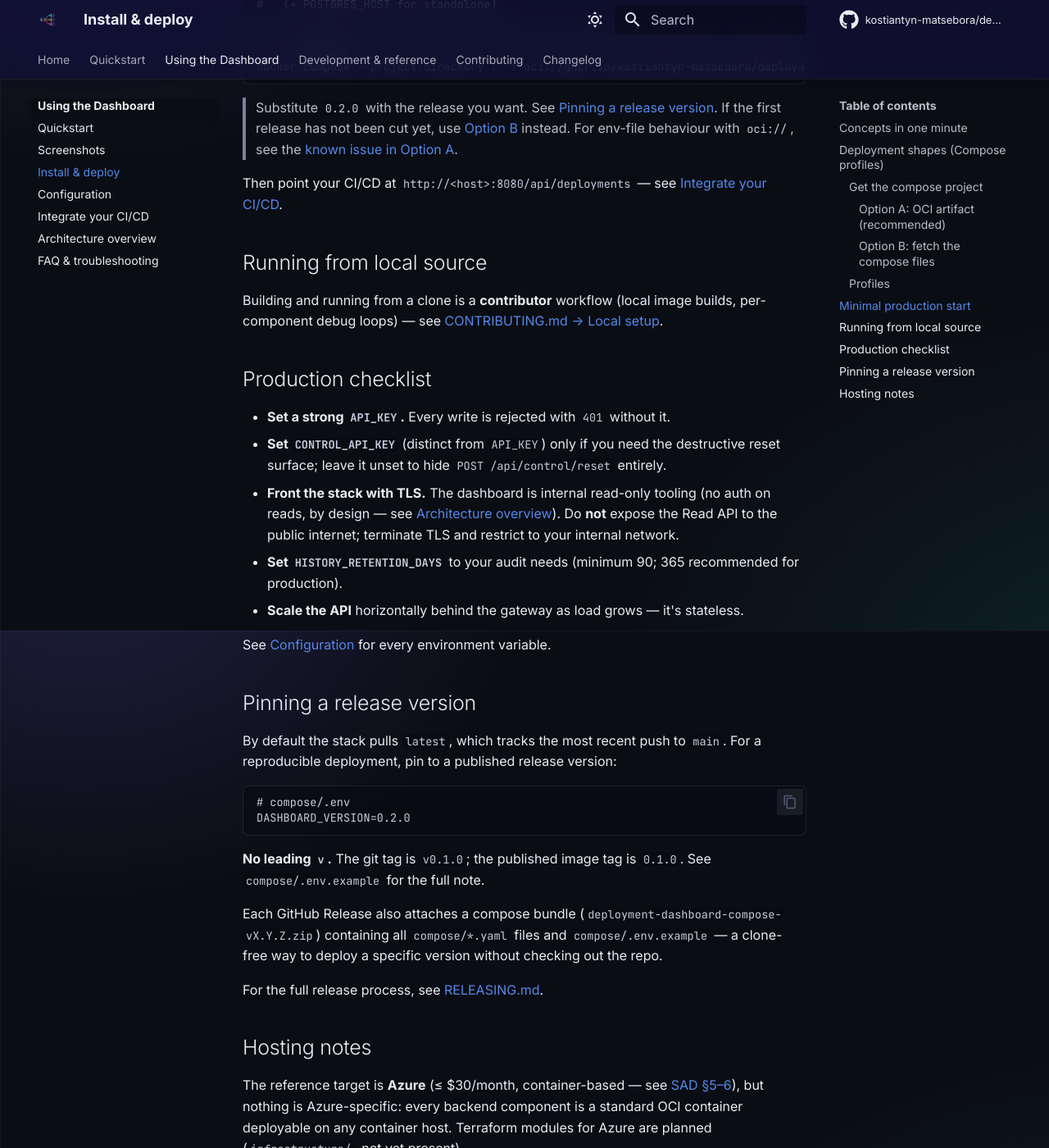
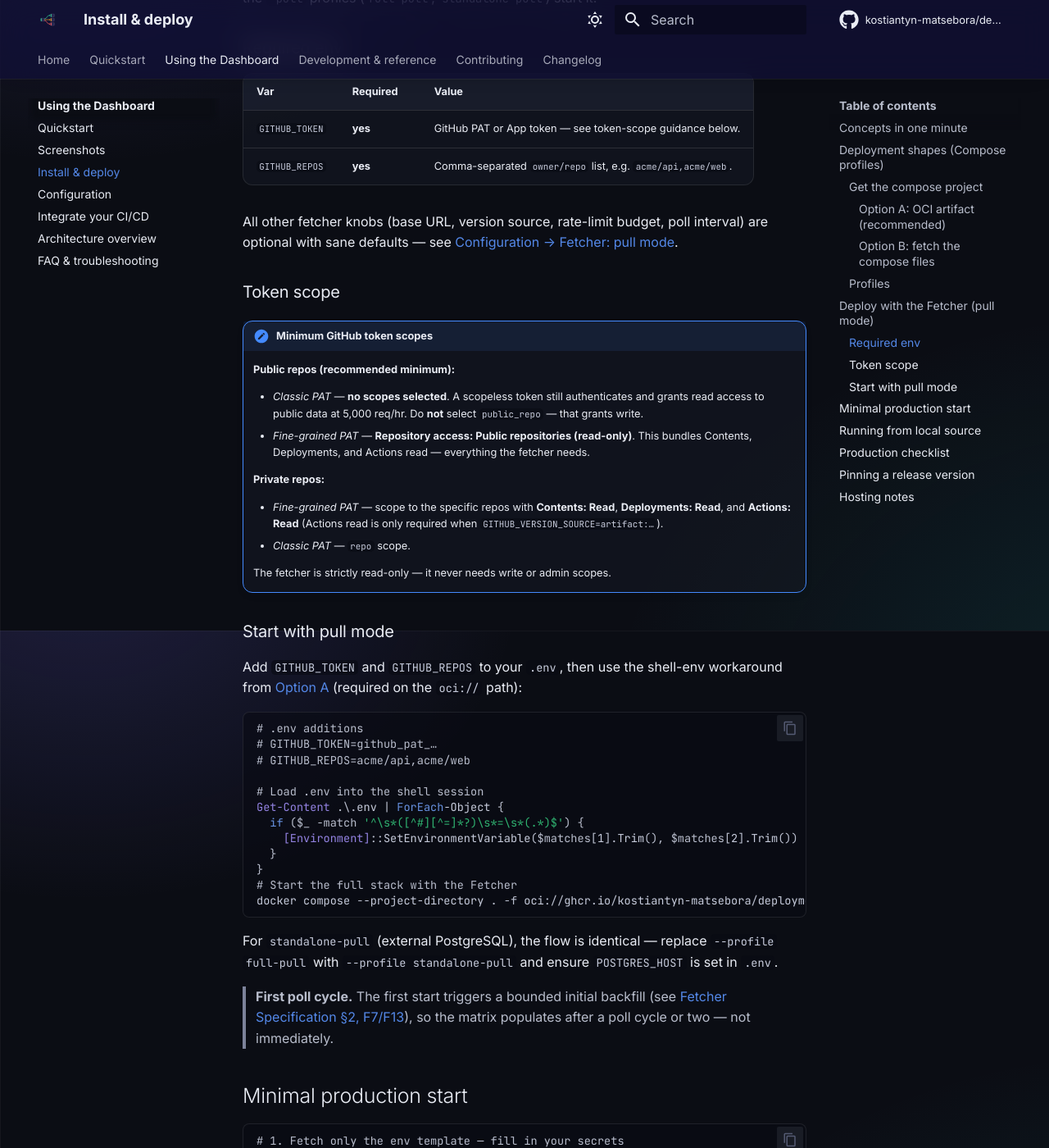
Before and after one commit to kostiantyn-matsebora/deployment-dashboard, an MkDocs documentation site: the page built from docs/guide/install.md, in a window 1280 px wide and 1400 px high, scrolled down 3731 px. Shown: the whole window at 82% size. Built offline with MkDocs 1.6.1 and Material for MkDocs 9.7.7, drawn with Linux system fonts in a browser that asks for light colours; comment, search, counter and statistics services are not loaded; some of the changed text lies outside the part shown.

Commit message:
docs(install): add Fetcher pull-mode deploy walkthrough + token scope
The install page documented the full profile end-to-end but only listed
the -pull profiles in the Profiles table — no walkthrough, no token-scope
guidance, no complete command.

Add a "Deploy with the Fetcher (pull mode)" section: required env
(GITHUB_TOKEN / GITHUB_REPOS), GitHub token-scope guidance (scopeless
classic PAT or fine-grained public-read-only for public repos; read-only
fine-grained for private — never write), and a complete full-pull command
consistent with the oci:// shell-env flow. Cross-links the full var table
in configuration.md#fetcher-pull-mode rather than duplicating it.

Co-Authored-By: Claude Opus 4.8 (1M context) <noreply@anthropic.com>

````diff
--- a/docs/guide/install.md
+++ b/docs/guide/install.md
@@ -109,6 +109,57 @@ To pin to a specific release, replace `main` in the URLs with the release tag (e
 | `full-pull` | `full` + Fetcher (pull-mode ingestion). | + `GITHUB_REPOS` / `GITHUB_TOKEN` | `docker compose --profile full-pull up` |
 | `demo` | Everything + Demo Driver + GitHub Emulator + Fetcher. Zero-config evaluation. | _(none — insecure defaults)_ | `docker compose -f docker-compose.yaml -f docker-compose.demo.yaml --profile demo up` |
 
+## Deploy with the Fetcher (pull mode)
+
+Pull mode is opt-in. Use it when you can't add a push step to your pipelines. The [Fetcher](../FETCHER_SPECIFICATION.md) polls the GitHub Deployments REST API (read-only against GitHub) and posts events through the same `POST /api/deployments` ingest contract as any CI/CD pipeline step. Only the `-pull` profiles (`full-pull`, `standalone-pull`) start it.
+
+### Required env
+
+| Var | Required | Value |
+|---|---|---|
+| `GITHUB_TOKEN` | **yes** | GitHub PAT or App token — see token-scope guidance below. |
+| `GITHUB_REPOS` | **yes** | Comma-separated `owner/repo` list, e.g. `acme/api,acme/web`. |
+
+All other fetcher knobs (base URL, version source, rate-limit budget, poll interval) are optional with sane defaults — see [Configuration → Fetcher: pull mode](./configuration.md#fetcher-pull-mode).
+
+### Token scope
+
+!!! note "Minimum GitHub token scopes"
+    **Public repos (recommended minimum):**
+
+    - *Classic PAT* — **no scopes selected**. A scopeless token still authenticates and grants read access to public data at 5,000 req/hr. Do **not** select `public_repo` — that grants write.
+    - *Fine-grained PAT* — **Repository access: Public repositories (read-only)**. This bundles Contents, Deployments, and Actions read — everything the fetcher needs.
+
+    **Private repos:**
+
+    - *Fine-grained PAT* — scope to the specific repos with **Contents: Read**, **Deployments: Read**, and **Actions: Read** (Actions read is only required when `GITHUB_VERSION_SOURCE=artifact:…`).
+    - *Classic PAT* — `repo` scope.
+
+    The fetcher is strictly read-only — it never needs write or admin scopes.
+
+### Start with pull mode
+
+Add `GITHUB_TOKEN` and `GITHUB_REPOS` to your `.env`, then use the shell-env workaround from [Option A](#option-a-oci-artifact-recommended) (required on the `oci://` path):
+
+```powershell
+# .env additions
+# GITHUB_TOKEN=github_pat_…
+# GITHUB_REPOS=acme/api,acme/web
+
+# Load .env into the shell session
+Get-Content .\.env | ForEach-Object {
+  if ($_ -match '^\s*([^#][^=]*?)\s*=\s*(.*)$') {
+    [Environment]::SetEnvironmentVariable($matches[1].Trim(), $matches[2].Trim())
+  }
+}
+# Start the full stack with the Fetcher
+docker compose --project-directory . -f oci://ghcr.io/kostiantyn-matsebora/deployment-dashboard-compose:0.2.0 --profile full-pull up -d
+```
+
+For `standalone-pull` (external PostgreSQL), the flow is identical — replace `--profile full-pull` with `--profile standalone-pull` and ensure `POSTGRES_HOST` is set in `.env`.
+
+> **First poll cycle.** The first start triggers a bounded initial backfill (see [Fetcher Specification §2, F7/F13](../FETCHER_SPECIFICATION.md)), so the matrix populates after a poll cycle or two — not immediately.
+
 ## Minimal production start
 
 ```bash
````
